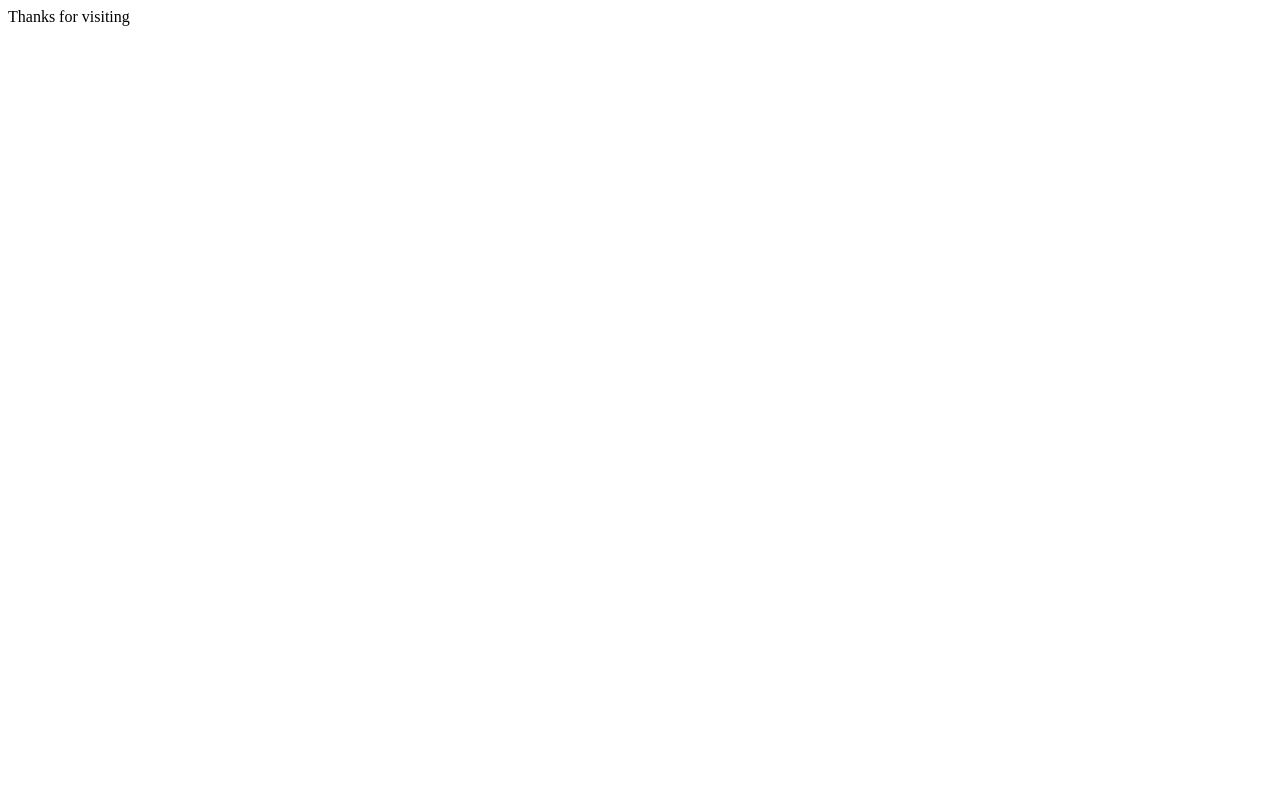
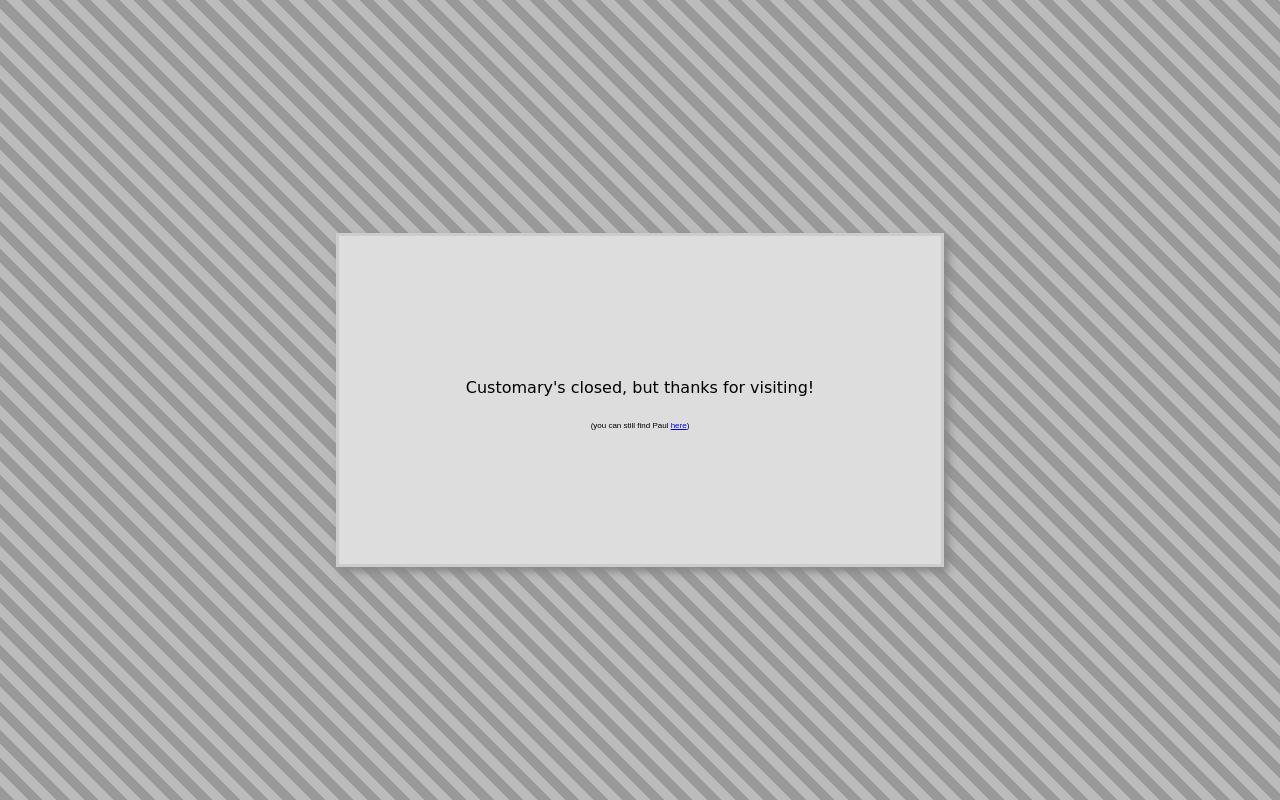
Before and after one commit to customary/customary.github.io, a plain HTML site: page index.html in a window 1280 px wide. Drawn offline with Linux system fonts and the light colour scheme.

Commit message:
Add index message

```diff
--- a/index.html
+++ b/index.html
@@ -1 +1,44 @@
-Thanks for visiting
+<html>
+<head>
+  <title>Customary</title>
+  <style>
+    body {
+      display: flex;
+      align-items: center;
+      justify-content: center;
+background: repeating-linear-gradient(
+  45deg,
+  #999,
+  #999 10px,
+  #bbb 10px,
+  #bbb 20px
+);
+    }
+
+    #msgbox {
+      max-width: 40%;
+      padding: 10%;
+      border: 3px solid #ccc;
+       box-shadow: 5px 5px 8px #888888;
+      background: #ddd;
+      display: flex;
+      flex-direction: column;
+      align-items: center;
+    }
+
+    #closed {
+      font-family: cursive;
+    }
+
+    #find {
+      font-family: sans-serif;
+      font-size: 0.5em;
+    }
+  </style>
+</head>
+<body>
+  <div id="msgbox">
+    <p id="closed">Customary's closed, but thanks for visiting!</p>
+    <p id="find">(you can still find Paul <a href="http://www.infield-harm.org/">here</a>)</p>
+</body>
+</html>
```
